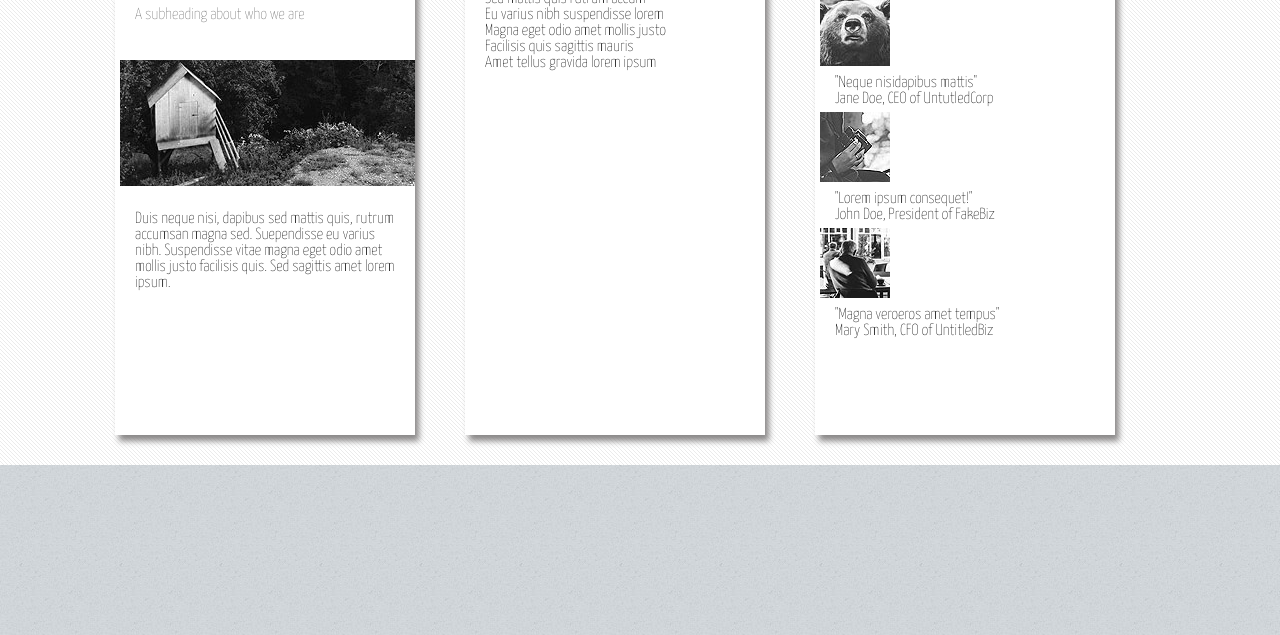
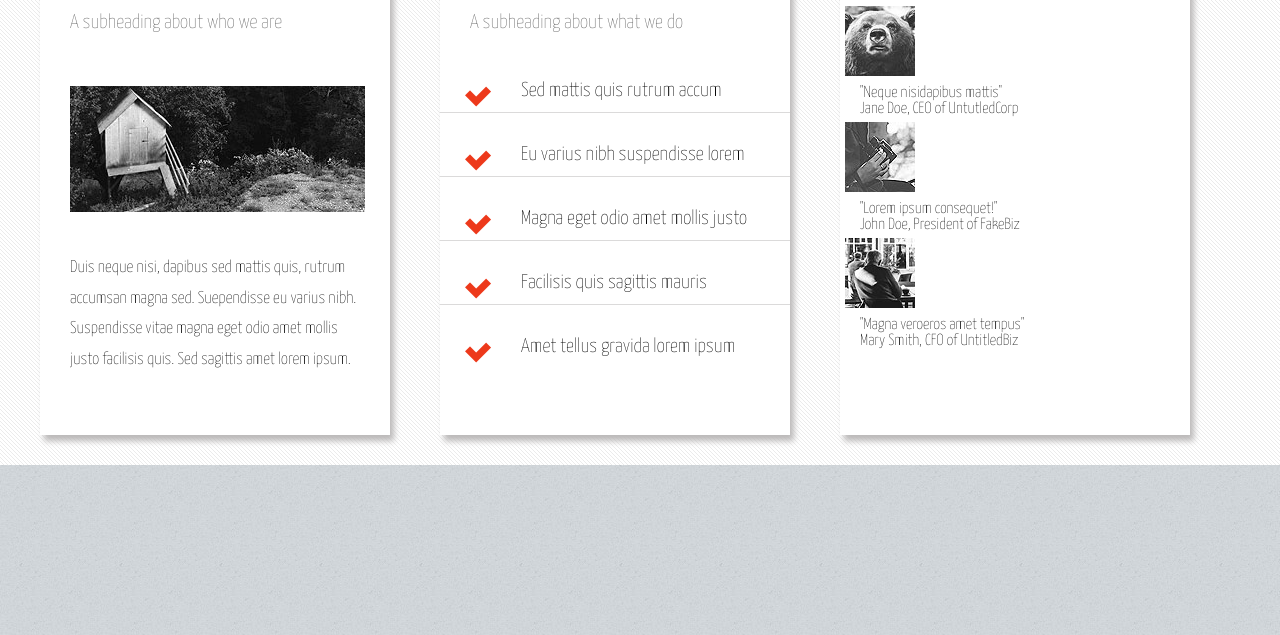
Before and after one commit to MathieuMolina/Maquette1-Halcyonic, a plain HTML site: page index.html in a window 1280 px wide. Shown: the part 736-1371 px from the top of the page. Drawn offline with Linux system fonts and the light colour scheme.

Commit message:
feat T3 cadre2

```diff
--- a/index.html
+++ b/index.html
@@ -90,33 +90,70 @@
         <h4 class="titreCadre">Who Are We</h4>
         <br>
         <p class="sub">A subheading about who we are</p>
+        <br><br><br>
+        <div class="imgCadre1">
+            <img src="./images/pic05.jpg" alt="">
+        </div>
         <br><br>
-        <img src="./images/pic05.jpg" alt="">
-        <br><br>
-        <p>Duis neque nisi, dapibus sed mattis quis, rutrum accumsan magna sed. Suependisse eu varius nibh. Suspendisse vitae magna eget odio amet mollis justo facilisis quis. Sed sagittis amet lorem ipsum.</p>
+        <p class="textCadre1">Duis neque nisi, dapibus sed mattis quis, rutrum accumsan magna sed. Suependisse eu varius nibh. Suspendisse vitae magna eget odio amet mollis justo facilisis quis. Sed sagittis amet lorem ipsum.</p>
     </div>
 
 
 
     <div class="cadre">
+        <br><br>
+
+        <h4 class="titreCadre">What We Do</h4>
+
         <br>
-        <h4 class="titreCadre">What We Do</h4>
-        <p class="sub">A subheading about what we do</p>
+        <div>
+            <p class="sub">A subheading about what we do</p>
+        </div>
 
-        <p>Sed mattis quis rutrum accum</p>
-        <p>Eu varius nibh suspendisse lorem</p>
-        <p>Magna eget odio amet mollis justo</p>
-        <p>Facilisis quis sagittis mauris</p>
-        <p>Amet tellus gravida lorem ipsum</p>
+
+        <br><br><br>
+        <div class="divCadre2-1">
+            <img src="./BG/icon-checkmark.png" rel="stylesheet">
+            <p class="textCadre2">Sed mattis quis rutrum accum</p>
+        </div>
+
+        <br><br>
+
+        <div class="divCadre2-2">
+            <img src="./BG/icon-checkmark.png" rel="stylesheet">
+            <p class="textCadre2">Eu varius nibh suspendisse lorem</p>
+        </div>
+
+        <br><br>
+
+        <div class="divCadre2-3">
+            <img src="./BG/icon-checkmark.png" rel="stylesheet">
+            <p class="textCadre2">Magna eget odio amet mollis justo</p>
+        </div>
+
+        <br><br>
+
+        <div class="divCadre2-4">
+            <img src="./BG/icon-checkmark.png" rel="stylesheet">
+            <p class="textCadre2">Facilisis quis sagittis mauris</p>
+        </div>
+
+        <br><br>
+
+        <div class="divCadre2-5">
+            <img src="./BG/icon-checkmark.png" rel="stylesheet">
+            <p class="textCadre2">Amet tellus gravida lorem ipsum</p>
+        </div>
+
 
     </div>
 
-    <div class="cadre container">
+    <div class="cadre">
         <br>
         <h4 class="titreCadre">What People Are Saying</h4>
         <p class="sub">And a final subheading about our client</p>
 
-        <div class="row">
+        <div>
             <img src="./images/pic06.jpg" alt="">
             <p>"Neque nisidapibus mattis"</p>
             <p>Jane Doe, CEO of UntutledCorp</p>
--- a/style.css
+++ b/style.css
@@ -119,7 +119,13 @@ img{
     margin: 0 20px;
 }
 
+
+
+
 /* SECTION 3 */
+
+
+
 
 #section3{
     background-image: url(./BG/bg04.png);
@@ -138,31 +144,57 @@ img{
     margin-right: 50px;
     background-color: white;
     height: 500px;
-    width: 300px;
-    box-shadow: 4px 6px 6px rgb(139, 137, 137);
+    width: 350px;
+    box-shadow: 4px 6px 6px rgb(187, 185, 185);
 }
 
 .cadre h4{
-    font-size: 25px;
+    font-size: 30px;
+    margin-left: 30px;
+}
+
+.sub{
+    margin-left: 30px;
+    font-size: 20px;
+    opacity: 0.6;
+}
+
+.imgCadre1{
+    margin-left: 25px;
+    margin-right: 25px;
+}
+
+.textCadre1{
+    margin-left: 30px;
+    font-size: 17px;
+    line-height: 1.8;
+}
+
+.divCadre2-1, .divCadre2-2, .divCadre2-3, .divCadre2-4{
+    border-bottom: 1px rgb(219, 218, 218) solid;
+    display: flex;
+    align-items: start;
+    justify-content: stretch;
     padding-left: 20px;
 }
 
-.sub{
-    opacity: 0.6;
+.divCadre2-5{
+    display: flex;
+    align-items: start;
+    justify-content: stretch;
+    padding-left: 20px;
 }
 
+.textCadre2{
+    margin-left: 25px;
+    font-size: 20px;
+}
 
-
-
-
-
-
-
-
-
-
-
-
+.iconeText{
+    display: flex;
+    align-items: center;
+    justify-content: center;
+}
 
 
 
```
